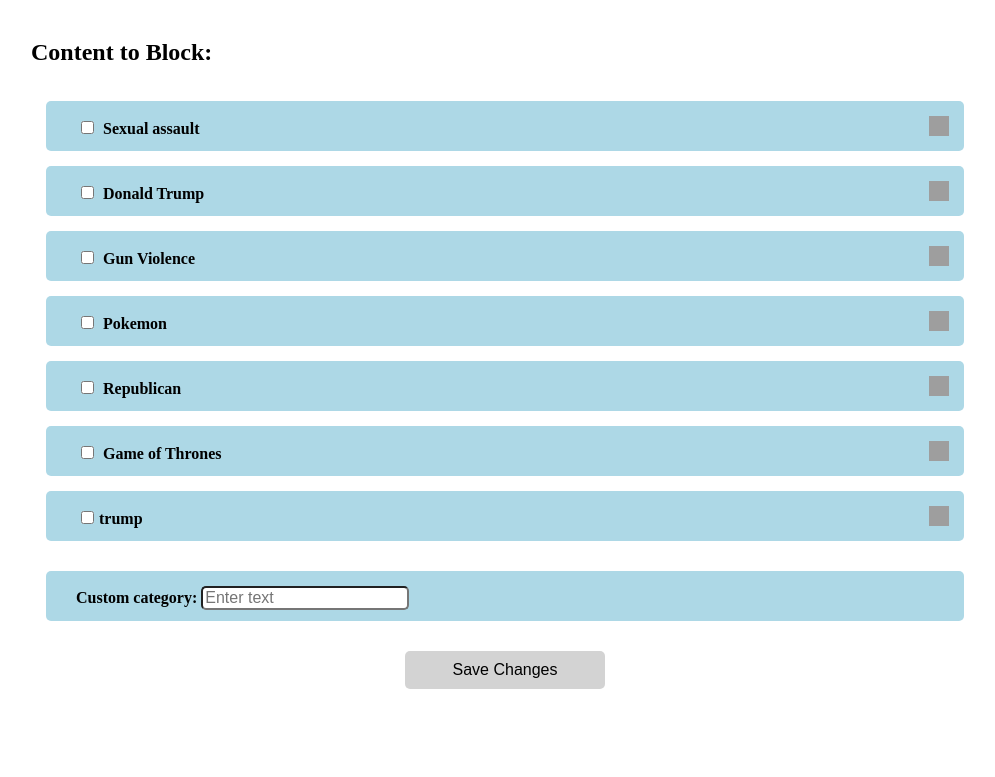
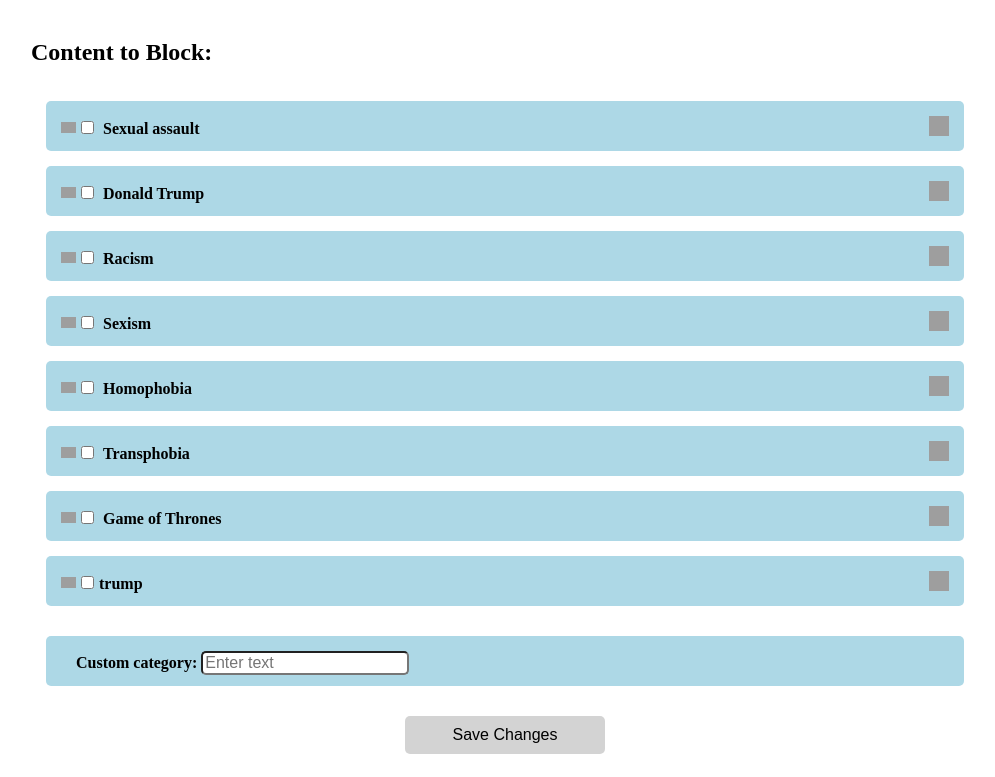
Before and after one commit to ksalehi/SafeScroll, a browser extension: page options.html in a window 1280 px wide. Shown: the part 69-846 px from the top of the page, without its empty margins (135-1130 px from the left). Before the commit the page ends 800 px from the top, so only its background shows below. Drawn offline with Linux system fonts and the light colour scheme; grey boxes are pictures that could not be loaded.

Commit message:
category buttons toggle children, updated defaults

```diff
--- a/css/style.css
+++ b/css/style.css
@@ -103,6 +103,7 @@
 .outer-label {
   font-weight: bold;
   padding: 15px;
+  position: relative;
 }
 
 button {
@@ -185,3 +186,29 @@
   top: 3px;
   left: 25%;
 }
+
+.delete-content-item:hover {
+  cursor: pointer;
+  height: 18px;
+  width: 18px;
+  background-size: 100%;
+  position: absolute;
+  top: 3px;
+  left: 25%;
+}
+
+.delete-category {
+  background: url('http://www.freeiconspng.com/uploads/remove-icon-png-25.png') no-repeat;
+  height: 15px;
+  width: 15px;
+  background-size: 100%;
+  position: absolute;
+  top: 17px;
+  left: 0;
+}
+
+.delete-category:hover {
+  cursor: pointer;
+  height: 18px;
+  width: 18px;
+}
--- a/options.html
+++ b/options.html
@@ -15,7 +15,9 @@
 
       <div id="options-content">
         <div class="content-category collapsed">
-          <label class="outer-label" id="sexual-assault"><input class="category sexual-assault" type="checkbox" value="sexual assault">
+          <label class="outer-label" id="sexual-assault">
+            <input class="category sexual-assault" type="checkbox" value="sexual assault">
+            <div class="delete-category"></div>
             <div class="label-text">Sexual assault</div>
             <div class="dropdown-icon down"></div>
             <label class="content-item-label">
@@ -39,6 +41,7 @@
 
         <div class="content-category collapsed">
           <label class="outer-label" id='trump'><input class="category trump" type="checkbox" value="Trump">
+            <div class="delete-category"></div>
             <div class="label-text">Donald Trump</div>
             <div class="dropdown-icon down"></div>
             <label class="content-item-label">
@@ -65,58 +68,112 @@
         </div>
 
         <div class="content-category collapsed">
-          <label class="outer-label" id='guns'><input class="category" type="checkbox" value="gun violence">
-            <div class="label-text">Gun Violence</div>
+          <label class="outer-label" id='racism'><input class="category" type="checkbox" value="racism">
+            <div class="delete-category"></div>
+            <div class="label-text">Racism</div>
             <div class="dropdown-icon down"></div>
             <label class="content-item-label">
-              <input class="content-item" type="checkbox" value="Gun Violence">Gun Violence
+              <input class="content-item" type="checkbox" value="nigger">N****r
               <div class="delete-content-item"></div>
           </label>
-
+            <label class="content-item-label">
+              <input class="content-item" type="checkbox" value="chink">Ch**k
+              <div class="delete-content-item"></div>
+            </label>
+            <label class="content-item-label">
+              <input class="content-item" type="checkbox" value="beaner">B****r
+              <div class="delete-content-item"></div>
+            </label>
+            <label class="content-item-label">
+              <input class="content-item" type="checkbox" value="raghead">Rag***d
+              <div class="delete-content-item"></div>
+            </label>
           </label>
-          <form id='guns-form' class='guns item-form'>
+          <form id='racism-form' class='racism item-form'>
             <label class="outer-label">Custom filter:
-              <input type="text" id='guns-input'
+              <input type="text" id='racism-input'
               placeholder="Enter text"
-              class="custom-content guns"
+              class="custom-content racism"
               value=""></label>
             <input type="submit" class="hidden-submit"/>
           </form>
         </div>
 
         <div class="content-category collapsed">
-          <label class="outer-label" id='pokemon'><input class="category" type="checkbox" value="Pokemon">
-            <div class="label-text">Pokemon</div>
+          <label class="outer-label" id='sexism'><input class="category" type="checkbox" value="sexism">
+            <div class="delete-category"></div>
+            <div class="label-text">Sexism</div>
             <div class="dropdown-icon down"></div>
             <label class="content-item-label">
-            <input class="content-item" type="checkbox" value="Pokemon">Pokemon
-            <div class="delete-content-item"></div>
+              <input class="content-item" type="checkbox" value="cunt">C**t
+              <div class="delete-content-item"></div>
           </label>
+            <label class="content-item-label">
+              <input class="content-item" type="checkbox" value="slut">Sl*t
+              <div class="delete-content-item"></div>
+            </label>
+            <label class="content-item-label">
+              <input class="content-item" type="checkbox" value="back in the kitchen">Back in the kitchen
+              <div class="delete-content-item"></div>
+            </label>
           </label>
-          <form id='pokemon-form' class='pokemon item-form'>
+          <form id='sexism-form' class='sexism item-form'>
             <label class="outer-label">Custom filter:
-              <input type="text" id='pokemon-input'
+              <input type="text" id='sexism-input'
               placeholder="Enter text"
-              class="custom-content pokemon"
+              class="custom-content sexism"
               value=""></label>
             <input type="submit" class="hidden-submit"/>
           </form>
         </div>
 
         <div class="content-category collapsed">
-          <label class="outer-label" id='republican'><input class="category" type="checkbox" value="Republican">
-            <div class="label-text">Republican</div>
+          <label class="outer-label" id='homophobia'><input class="category" type="checkbox" value="Homophobia">
+            <div class="delete-category"></div>
+            <div class="label-text">Homophobia</div>
             <div class="dropdown-icon down"></div>
             <label class="content-item-label">
-            <input class="content-item" type="checkbox" value="Republican">Republican
-            <div class="delete-content-item"></div>
+              <input class="content-item" type="checkbox" value="faggot">F****t
+              <div class="delete-content-item"></div>
+            </label>
+            <label class="content-item-label">
+              <input class="content-item" type="checkbox" value="fag">F*g
+              <div class="delete-content-item"></div>
+            </label>
+            <label class="content-item-label">
+              <input class="content-item" type="checkbox" value="dyke">D**e
+              <div class="delete-content-item"></div>
+            </label>
           </label>
+          <form id='homophobia-form' class='homophobia item-form'>
+            <label class="outer-label">Custom filter:
+              <input type="text" id='homophobia-input'
+              placeholder="Enter text"
+              class="custom-content homophobia"
+              value=""></label>
+            <input type="submit" class="hidden-submit"/>
+          </form>
+        </div>
+
+        <div class="content-category collapsed">
+          <label class="outer-label" id='transphobia'><input class="category" type="checkbox" value="Transphobia">
+            <div class="delete-category"></div>
+            <div class="label-text">Transphobia</div>
+            <div class="dropdown-icon down"></div>
+            <label class="content-item-label">
+              <input class="content-item" type="checkbox" value="tranny">Tra**y
+              <div class="delete-content-item"></div>
+            </label>
+            <label class="content-item-label">
+              <input class="content-item" type="checkbox" value="she-male">She-male
+              <div class="delete-content-item"></div>
+            </label>
           </label>
-          <form id='republican-form' class='republican item-form'>
+          <form id='transphobia-form' class='transphobia item-form'>
             <label class="outer-label">Custom filter:
-              <input type="text" id='republican-input'
+              <input type="text" id='transphobia-input'
               placeholder="Enter text"
-              class="custom-content republican"
+              class="custom-content transphobia"
               value=""></label>
             <input type="submit" class="hidden-submit"/>
           </form>
@@ -124,12 +181,25 @@
 
         <div class="content-category collapsed">
           <label class="outer-label" id='game-of-thrones'><input class="category" type="checkbox" value="Game of Thrones">
+            <div class="delete-category"></div>
             <div class="label-text">Game of Thrones</div>
             <div class="dropdown-icon down"></div>
             <label class="content-item-label">
-            <input class="content-item" type="checkbox" value="Game of Thrones">Game of Thrones
-            <div class="delete-content-item"></div>
-          </label>
+              <input class="content-item" type="checkbox" value="Game of Thrones">Game of Thrones
+              <div class="delete-content-item"></div>
+            </label>
+            <label class="content-item-label">
+              <input class="content-item" type="checkbox" value="Jon Snow">Jon Snow
+              <div class="delete-content-item"></div>
+            </label>
+            <label class="content-item-label">
+              <input class="content-item" type="checkbox" value="Lannister">Lannister
+              <div class="delete-content-item"></div>
+            </label>
+            <label class="content-item-label">
+              <input class="content-item" type="checkbox" value="Daenerys">Daenerys
+              <div class="delete-content-item"></div>
+            </label>
           </label>
           <form id='game-of-thrones-form' class='game-of-thrones item-form'>
             <label class="outer-label">Custom filter:
--- a/options.js
+++ b/options.js
@@ -74,6 +74,13 @@
       addDropdownListener(e);
     });
 
+    $('.delete-content-item').on('click', e => {
+      deleteContentItem(e);
+    });
+    $('.delete-category').on('click', e => {
+      deleteCategory(e);
+    });
+
     items.blockContent.forEach(content => {
       if (content) {
         let category = content.split(',')[1];
@@ -82,6 +89,23 @@
         createItem(category, check, value);
       }
     });
+
+    $('.category').toArray().forEach((cat) => {
+      $(cat).change(() => {
+        categoryChange(cat);
+      })
+    })
+  });
+}
+
+function categoryChange(cat) {
+  let children = $(cat.parentNode).find('.content-item').toArray();
+  children.forEach((child) => {
+    if (cat.checked) {
+      child.checked = true;
+    } else {
+      child.checked = false;
+    }
   });
 }
 
@@ -89,6 +113,18 @@
   e.preventDefault();
   e.stopPropagation();
   toggleDropdown(e);
+}
+
+function deleteContentItem(e) {
+  e.preventDefault();
+  e.stopPropagation();
+  $(e.target.parentNode).remove();
+}
+
+function deleteCategory(e) {
+  e.preventDefault();
+  e.stopPropagation();
+  $(e.target.parentNode.parentNode).remove();
 }
 
 function toggleDropdown(e) {
@@ -107,6 +143,8 @@
 function createCategory(string, check) {
   let stringId = string.replace(" ", "-");
   let label = $(`<label><div class="label-text">${string}</div></label>`).addClass('outer-label').attr('id', `${stringId}`);
+  let deleteButton = $('<div class="delete-category"></div>');
+  label.prepend(deleteButton);
   let newDiv = $('<div></div>').addClass('content-category collapsed');
   newDiv.append(label);
 
@@ -128,6 +166,14 @@
 
   dropdown.on('click', e => {
     addDropdownListener(e);
+  });
+
+  deleteButton.on('click', e => {
+    deleteCategory(e);
+  });
+
+  $(category).change(() => {
+    categoryChange(category);
   });
 
   let contentItemForm = $('<form/>', {
@@ -188,9 +234,13 @@
     value: `${input}`,
     checked: check
   });
+  const deleteDiv = $('<div class="delete-content-item"></div>');
+  deleteDiv.on('click', e => {
+    deleteContentItem(e);
+  });
+  $(parent).append(label.prepend(newItem).append(deleteDiv));
+  $('.custom-content').val(''); // clear input fields
 
-  $(parent).append(label.prepend(newItem));
-  $('.custom-content').val(''); // clear input fields
 }
 
 $(document).ready(() => {
```
